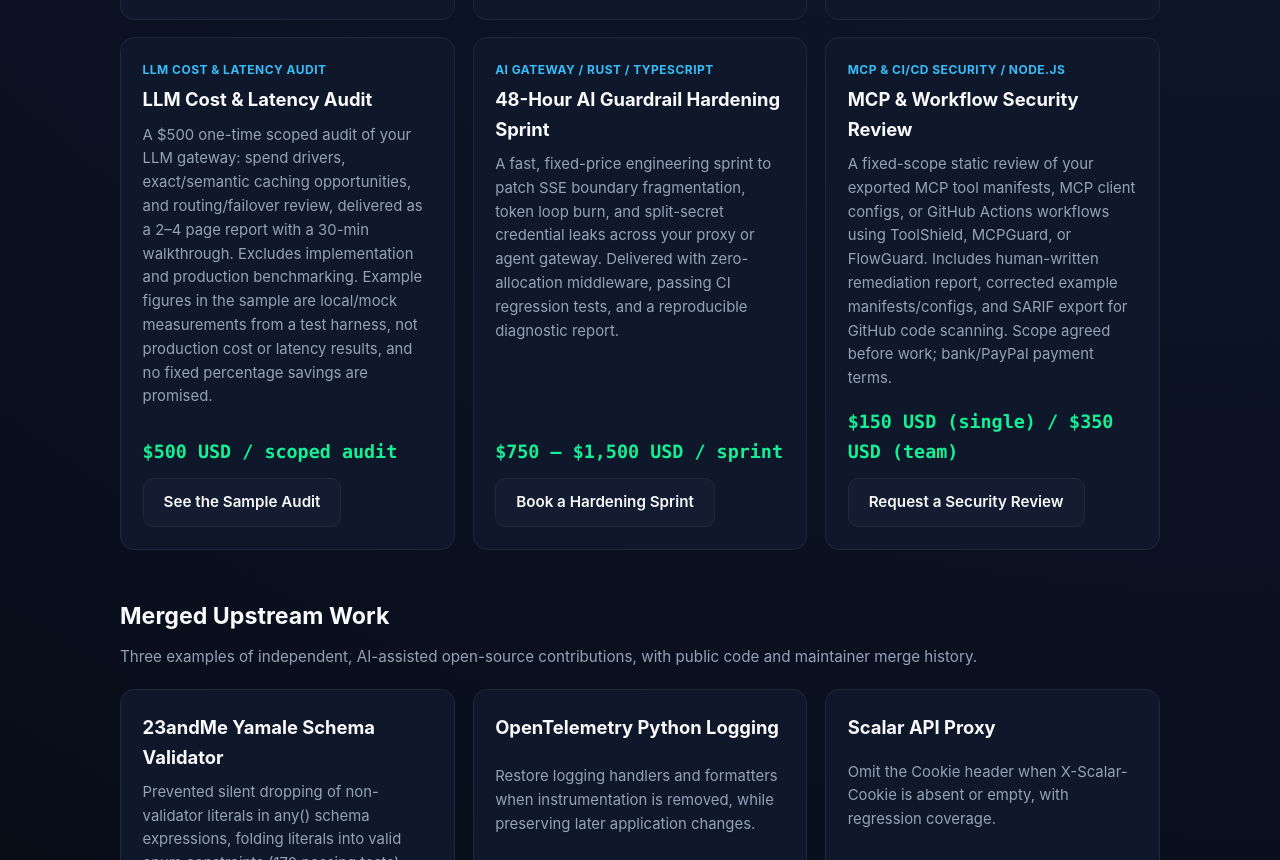
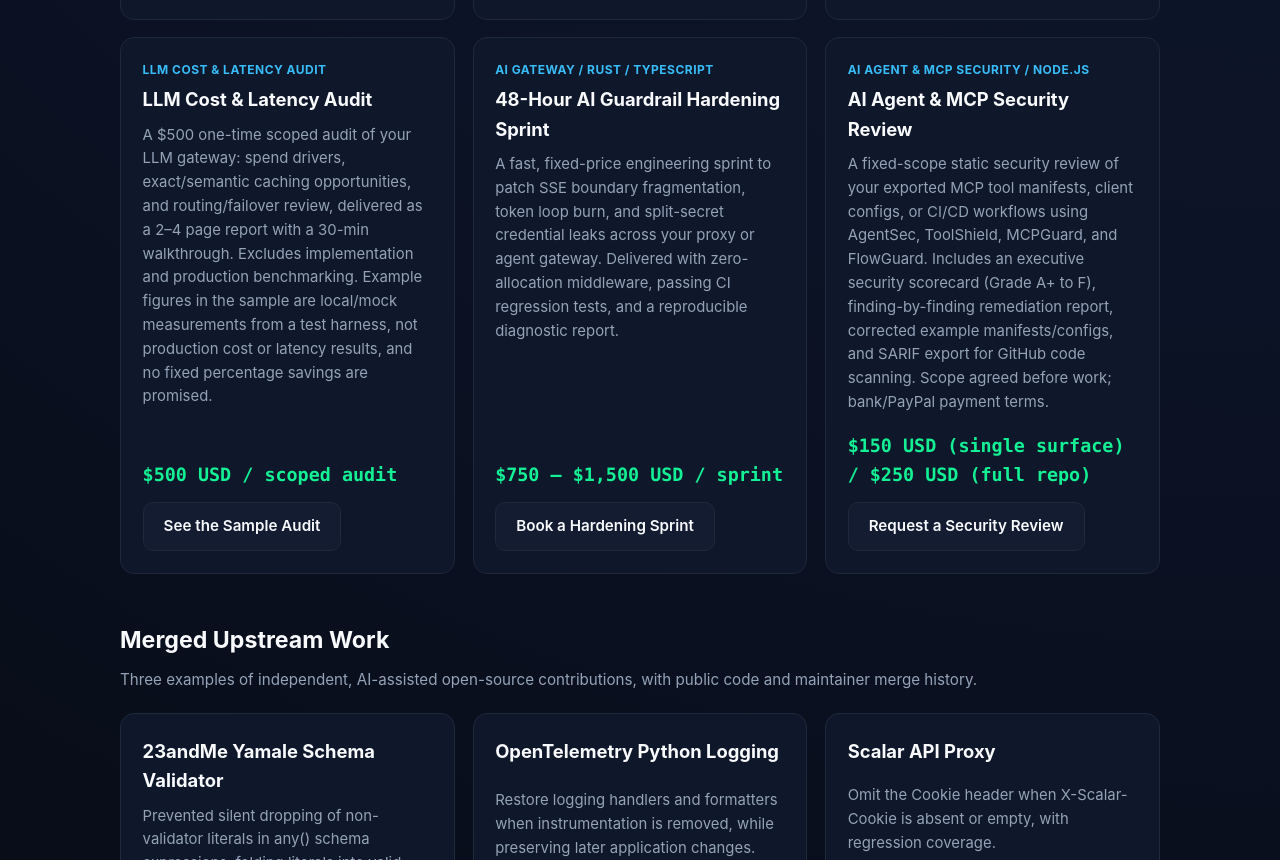
Before and after one commit to sidsri14/sidsri14.github.io, a plain HTML site: page index.html in a window 1280 px wide. Shown: the part 1275-2135 px from the top of the page. Drawn offline with Linux system fonts and the light colour scheme.

Commit message:
feat(services): update security review service card with AgentSec scorecard and pricing

```diff
--- a/index.html
+++ b/index.html
@@ -111,13 +111,13 @@
         </article>
         <article class="card">
           <div>
-            <div class="card-tag">MCP &amp; CI/CD Security / Node.js</div>
-            <h3>MCP &amp; Workflow Security Review</h3>
-            <p>A fixed-scope static review of your exported MCP tool manifests, MCP client configs, or GitHub Actions workflows using ToolShield, MCPGuard, or FlowGuard. Includes human-written remediation report, corrected example manifests/configs, and SARIF export for GitHub code scanning. Scope agreed before work; bank/PayPal payment terms.</p>
+            <div class="card-tag">AI Agent &amp; MCP Security / Node.js</div>
+            <h3>AI Agent &amp; MCP Security Review</h3>
+            <p>A fixed-scope static security review of your exported MCP tool manifests, client configs, or CI/CD workflows using AgentSec, ToolShield, MCPGuard, and FlowGuard. Includes an executive security scorecard (Grade A+ to F), finding-by-finding remediation report, corrected example manifests/configs, and SARIF export for GitHub code scanning. Scope agreed before work; bank/PayPal payment terms.</p>
           </div>
           <div>
-            <div class="price">$150 USD (single) / $350 USD (team)</div>
-            <a class="btn btn-secondary" href="mailto:sidsri1502@gmail.com?subject=MCP%20or%20CI/CD%20Security%20Review">Request a Security Review</a>
+            <div class="price">$150 USD (single surface) / $250 USD (full repo)</div>
+            <a class="btn btn-secondary" href="mailto:sidsri1502@gmail.com?subject=AI%20Agent%20Security%20Review">Request a Security Review</a>
           </div>
         </article>
       </div>
```
